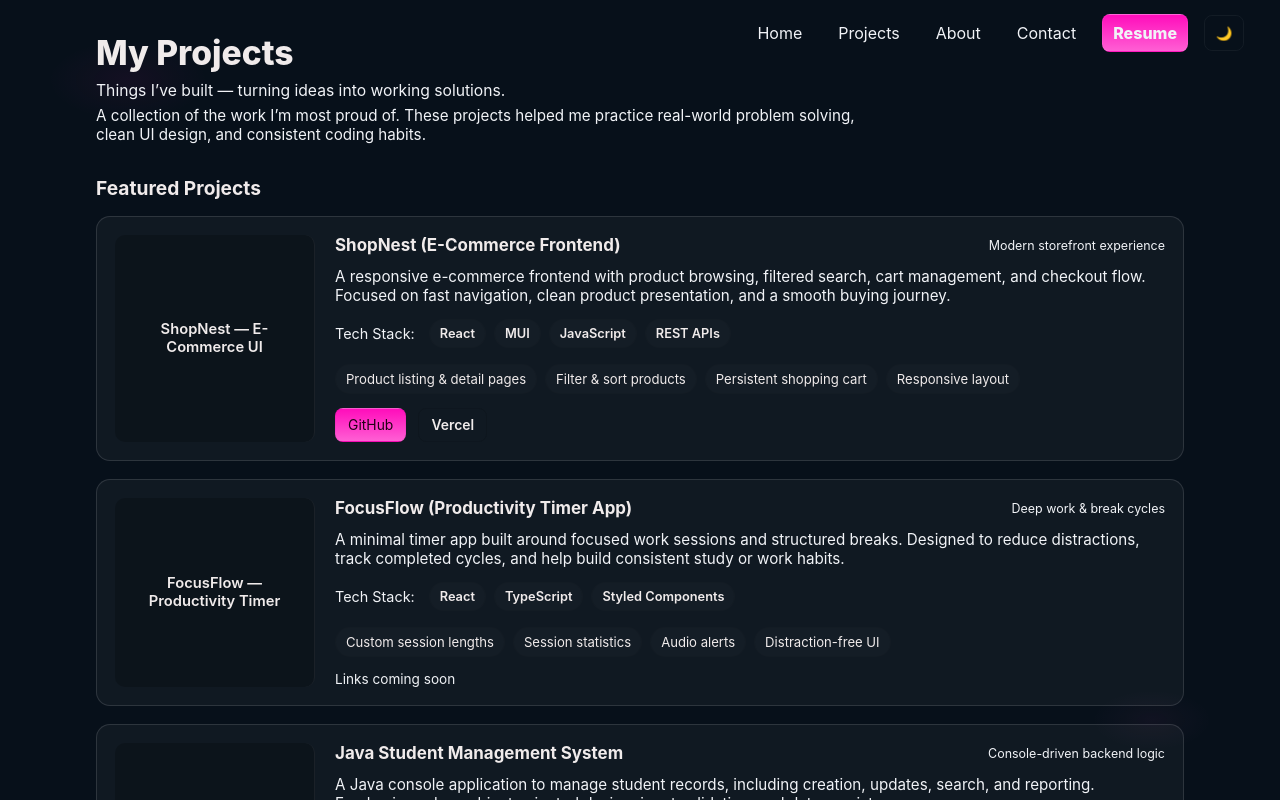
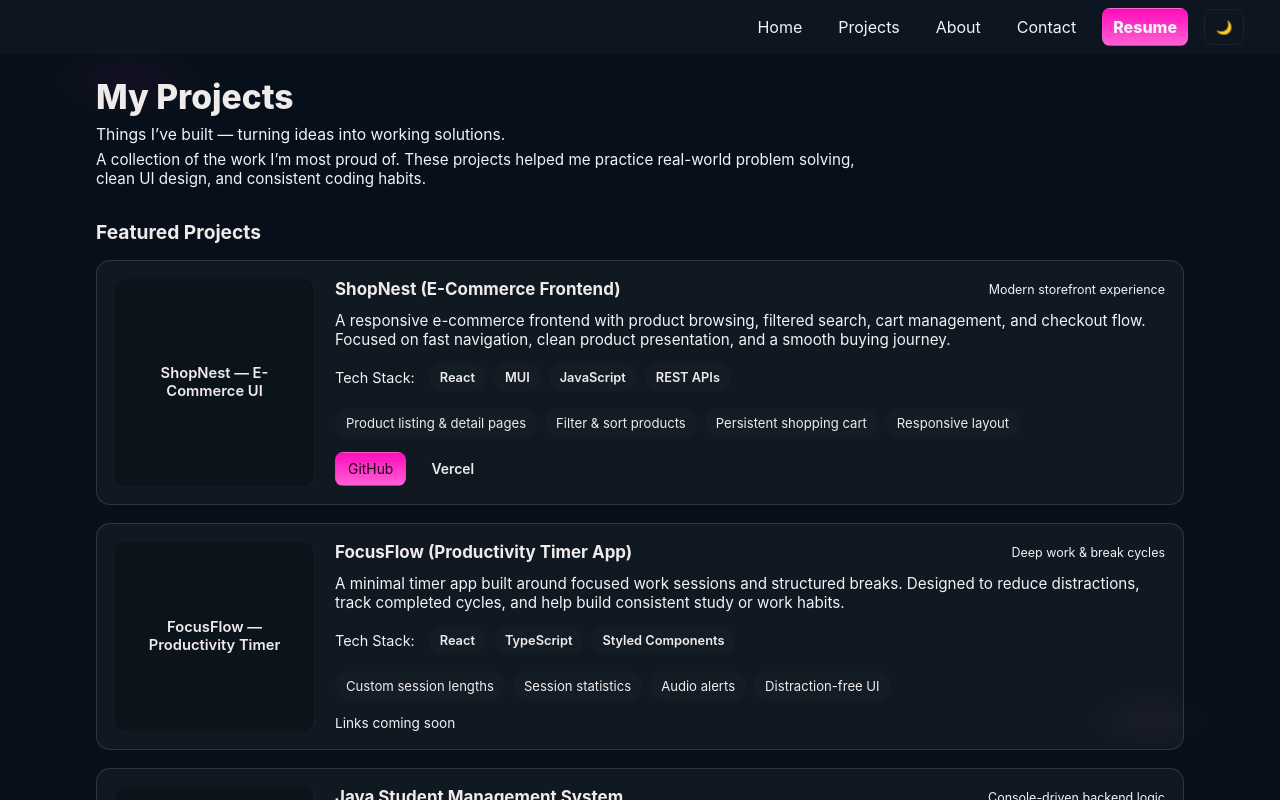
Before and after one commit to SimranNadaf2608/My-Portfolio, a React (Create React App) app in the folder frontend/: page /projects in a window 1280 px wide. Shown: the top 800 px of the page. Built offline with nearby package versions, Linux system fonts and the light colour scheme.

Commit message:
updated navbar

```diff
--- a/frontend/src/index.css
+++ b/frontend/src/index.css
@@ -55,7 +55,7 @@ body{
 /* ------------------------------------------------ */
 .navbar {
   width: 100%;
-  padding: 14px 36px;
+  padding:8px 36px;
   display: flex;
   justify-content: flex-end;
   align-items: center;
@@ -64,15 +64,22 @@ body{
   top: 0;
   z-index: 50;
 
-  /* Remove ALL background & blur */
-  background: transparent !important;
+  /* Add simple background */
+  background: var(--panel);  /* works for dark & light theme */
+
+  /* No blur */
   backdrop-filter: none !important;
   -webkit-backdrop-filter: none !important;
 
-  /* Remove any borders/shadows */
-  border: none !important;
+  /* Add clean bottom border (visible in both themes) */
+  border-bottom: 1px solid var(--card-border);
+
+  /* No shadow */
   box-shadow: none !important;
+
+  transition: background 200ms ease, border-color 200ms ease;
 }
+
 
 .nav-links{
   display:flex;
@@ -252,7 +259,7 @@ body{
   --proj-card-hover: rgba(255,13,187,0.10);
   --proj-label-bg: rgba(0,0,0,0.20);
   --proj-label-divider: rgba(255,255,255,0.06);
-  padding-top: 16px;
+  padding-top: 60px;
   padding-bottom: 48px;
 }
 
@@ -396,6 +403,8 @@ body.light .projects-page {
    Includes clear light-theme borders/backgrounds. */
 
 .about-page { padding-bottom: 56px; }
+.about-page { padding-top: 60px; }
+
 
 /* Grid layout: left content + right sidebar */
 .about-grid {
@@ -601,10 +610,11 @@ body.light {
 /* ================= CONTACT CARDS PAGE (no pink hover; light borders) ================= */
 
 .contact-cards-page { padding-bottom: 80px; }
+.contact-cards-page { padding-top: 60px; }
 
 /* header */
 .contact-header { margin-bottom: 18px; }
-.contact-header h1 { font-size: 1.9rem; margin-bottom: 6px; color:var(--text); }
+.contact-header h1 { font-size: 1.9rem; margin-bottom: 6px; color:var(--text); font-weight: 900;}
 .contact-sub { color:var(--muted); margin-bottom: 18px; }
 
 /* grid: cards two columns */
```
